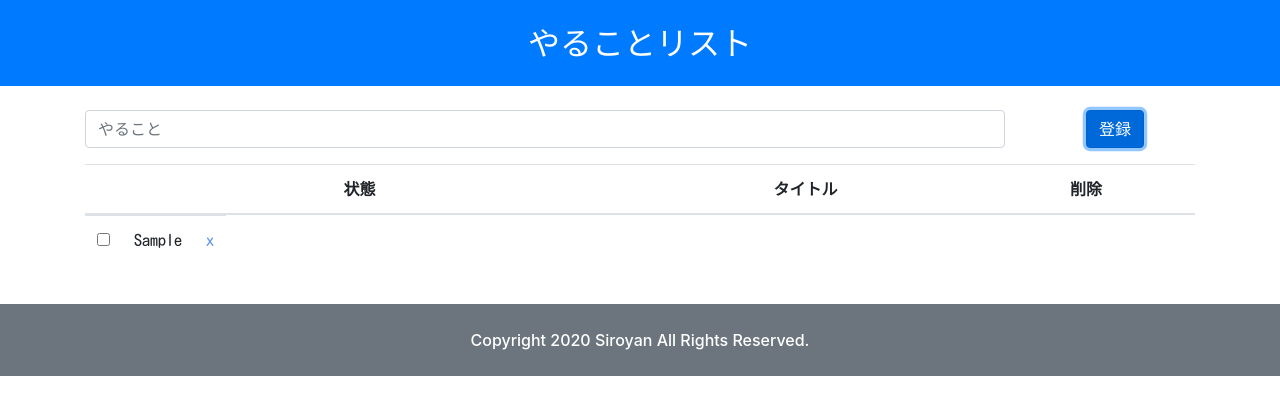
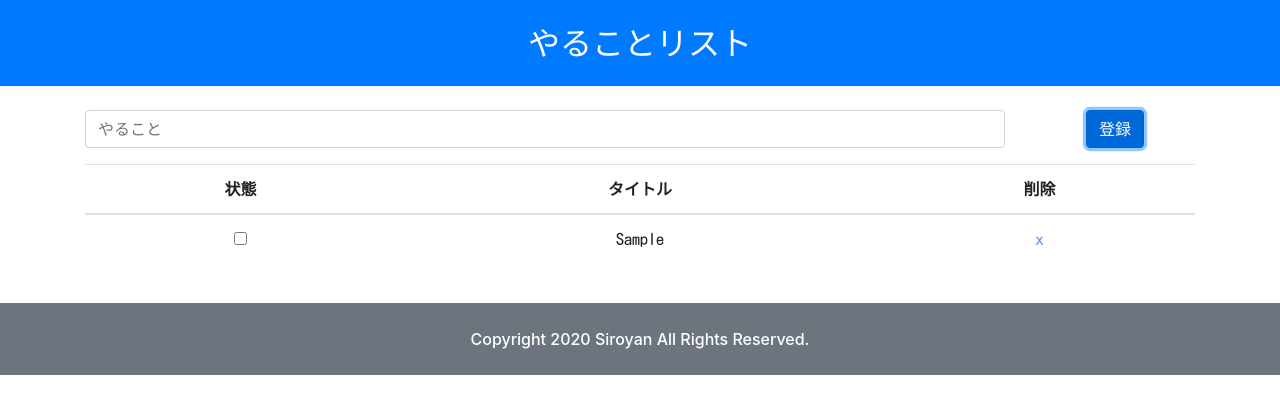
Before and after one commit to Siroyan/vue-todo-app, a Vue app: page / in a window 1280 px wide. Both pictures are taken after typing "Sample" into the empty fields and a click on the button "登録". Shown: the top 414 px of the page. Built offline with nearby package versions, Linux system fonts and the light colour scheme.

Commit message:
[mod] todo comp marge to todolist

```diff
--- a/src/components/Todo.vue
+++ /dev/null
@@ -1,43 +0,0 @@
-<template>
-    <div>
-      <td>
-        <input type="checkbox" v-model="todo.isDone">
-      </td>
-      <td>{{todo.title}}</td>
-      <td><span @click="deleteTodo(index)" class="command">x</span></td>
-    </div>
-</template>
-
-<script>
-export default {
-  name: 'Todo',
-  props: {
-    todo: {
-      title: {
-        type: String,
-        required: true
-      },
-      isDone: {
-        type: Boolean,
-        required: true
-      }
-    },
-    index: {
-      type: Number,
-      required: true
-    }
-  },
-  methods: {
-    deleteTodo: function(index) {
-      this.$emit('delete-todo', index);
-    }
-  }
-}
-</script>
-
-<style scoped>
-.command {
-  color: cornflowerblue;
-  cursor: pointer;
-}
-</style>
--- a/src/components/Todolist.vue
+++ b/src/components/Todolist.vue
@@ -1,22 +1,20 @@
 <template>
   <tbody>
     <tr v-for="(todo, index) in todos" :key="index">
-      <Todo :todo="todo" :index="index" @delete-todo="deleteTodo"></Todo>
+      <td>
+        <input type="checkbox" v-model="todo.isDone">
+      </td>
+      <td>{{todo.title}}</td>
+      <td><span @click="deleteTodo(index)" class="command">x</span></td>
     </tr>
   </tbody>
 </template>
 
 <script>
-import Todo from './Todo.vue'
 export default {
   name: 'Todolist',
-  components: {
-    Todo
-  },
   props: {
-    todos: {
-
-    }
+    todos: {}
   },
   methods: {
     deleteTodo: function(index) {
```
